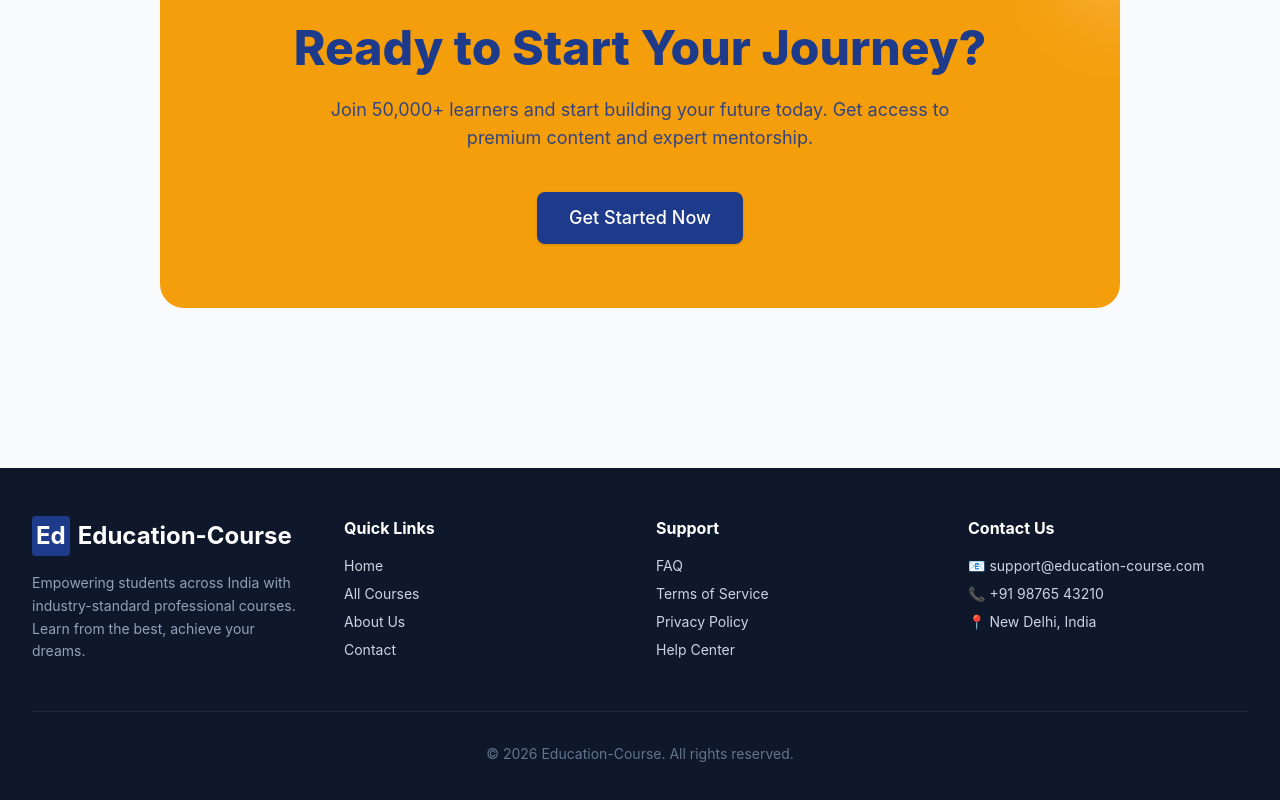
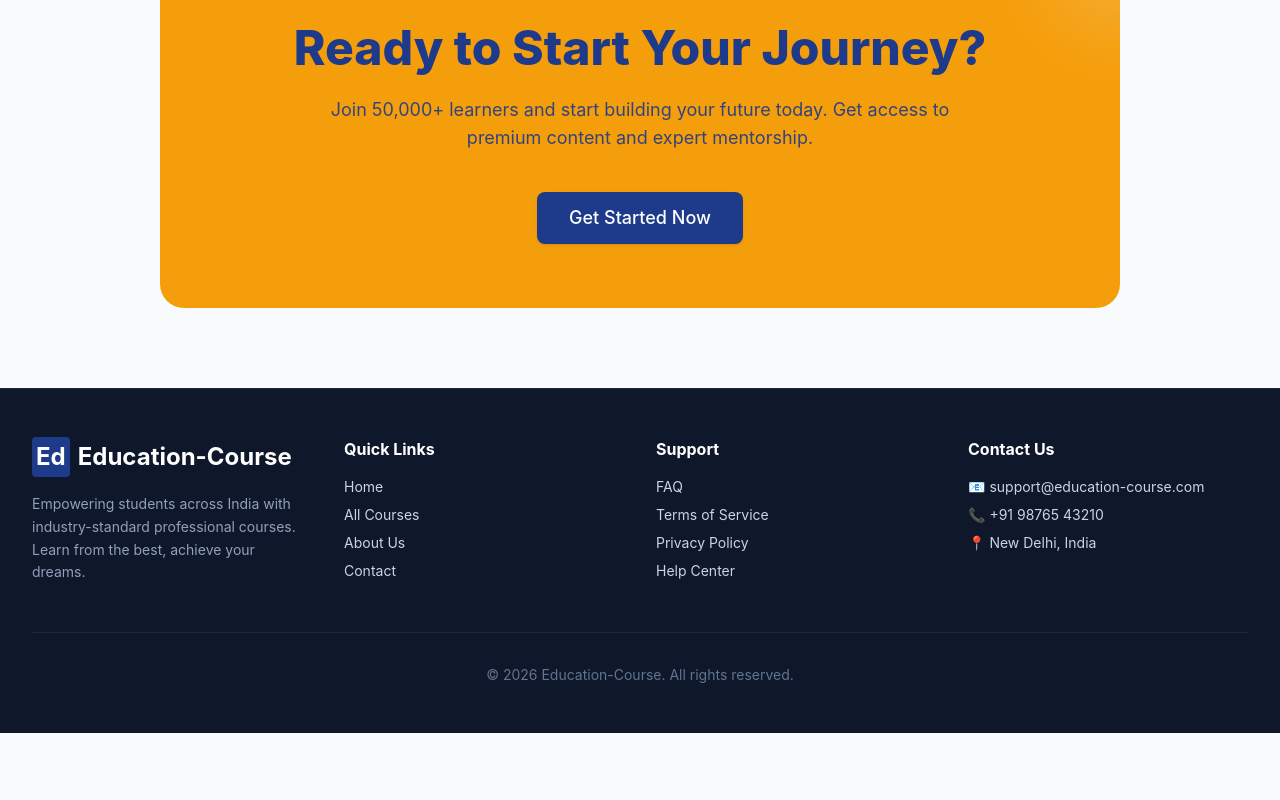
Before and after one commit to deepakpandey19982/education-course, a Next.js app: page / in a window 1280 px wide. Shown: the part 2206-3006 px from the top of the page. After the commit the page ends 2939 px from the top, so only its background shows below. Built offline with nearby package versions, Linux system fonts and the light colour scheme; no server answers; the database is empty.

Commit message:
Improve footer section layout

```diff
--- a/src/components/shared/Footer.tsx
+++ b/src/components/shared/Footer.tsx
@@ -3,7 +3,7 @@ import Link from 'next/link';
 
 const Footer = () => {
   return (
-    <footer className="bg-slate-900 text-slate-300 py-12 mt-20">
+    <footer className="bg-slate-900 text-slate-300 py-12 border-t border-slate-800">
       <div className="max-w-7xl mx-auto px-4 sm:px-6 lg:px-8">
         <div className="grid grid-cols-1 md:grid-cols-4 gap-8 mb-12">
           <div className="col-span-1 md:col-span-1">
```
